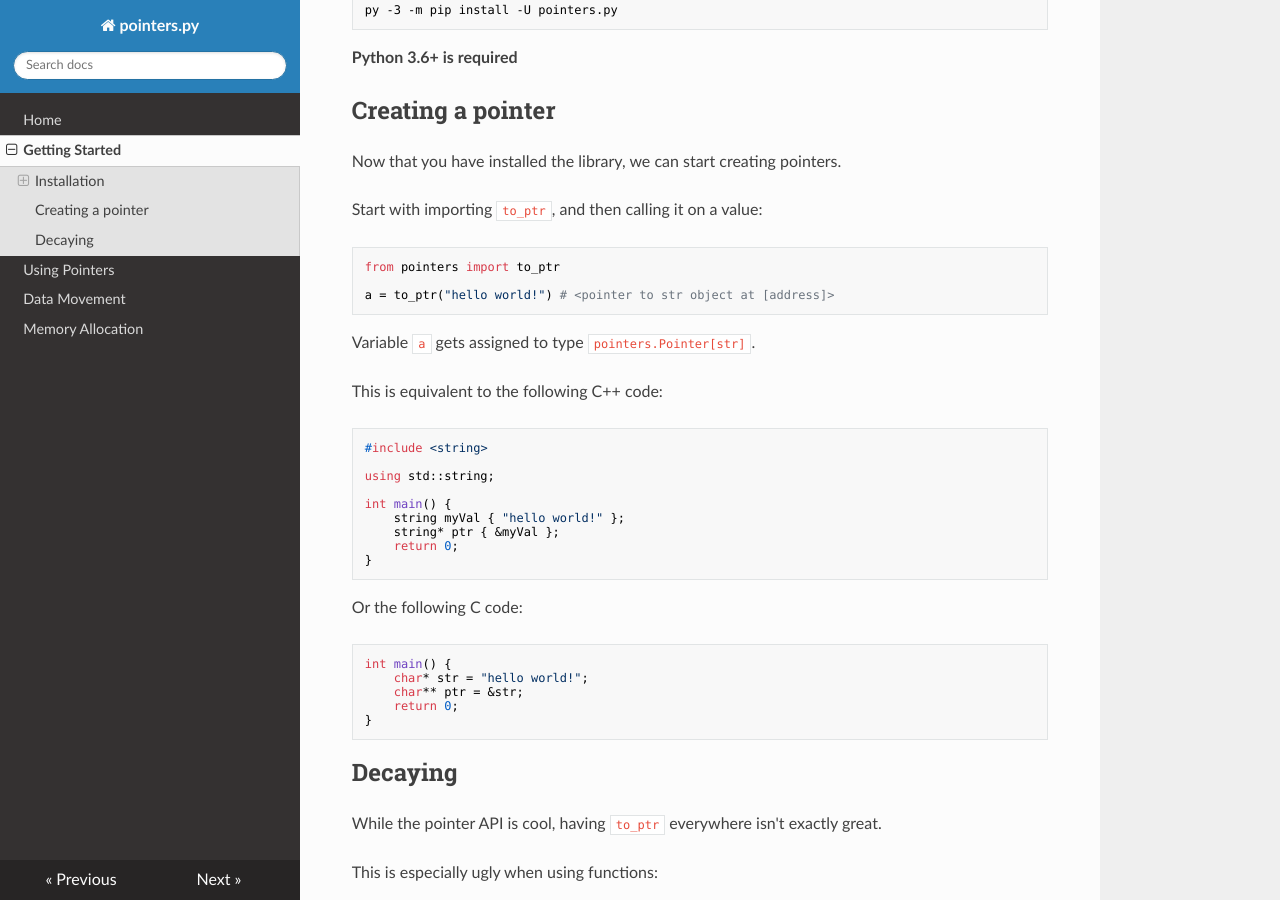
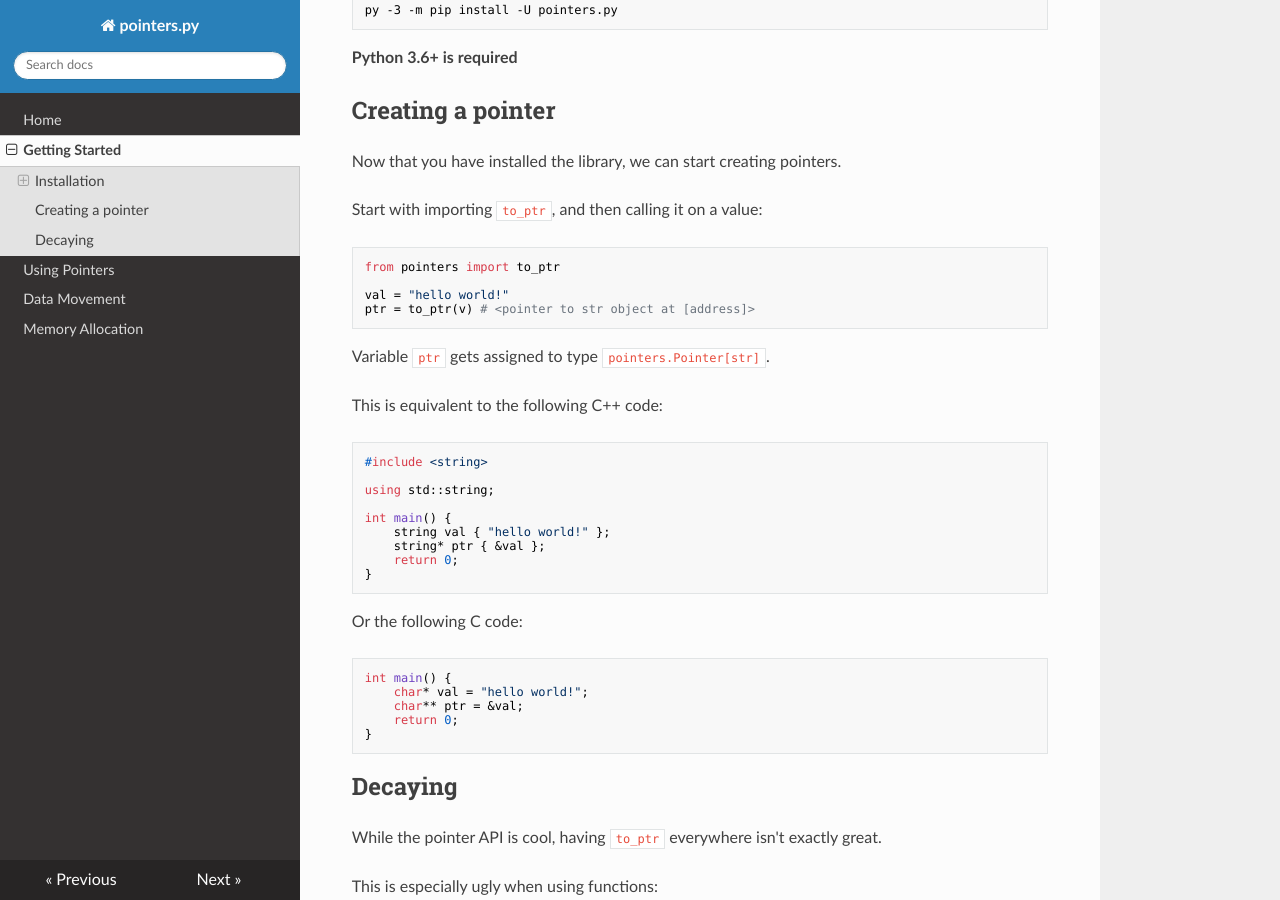
Before and after one commit to ZeroIntensity/pointers.py, an MkDocs documentation site: the page built from docs/getting_started.md, in a window 1280 px wide and 900 px high, scrolled down 430 px. Built offline with MkDocs 1.6.1, drawn with Linux system fonts in a browser that asks for light colours; nearby versions of some CDN libraries.

Commit message:
Improve naming consistence (Creating a pointer)

````diff
--- a/docs/getting_started.md
+++ b/docs/getting_started.md
@@ -27,10 +27,11 @@ Start with importing `to_ptr`, and then calling it on a value:
 ```py
 from pointers import to_ptr
 
-a = to_ptr("hello world!") # <pointer to str object at [address]>
+val = "hello world!"
+ptr = to_ptr(v) # <pointer to str object at [address]>
 ```
 
-Variable `a` gets assigned to type `pointers.Pointer[str]`.
+Variable `ptr` gets assigned to type `pointers.Pointer[str]`.
 
 This is equivalent to the following C++ code:
 
@@ -40,8 +41,8 @@ This is equivalent to the following C++ code:
 using std::string;
 
 int main() {
-    string myVal { "hello world!" };
-    string* ptr { &myVal };
+    string val { "hello world!" };
+    string* ptr { &val };
     return 0;
 }
 ```
@@ -50,8 +51,8 @@ Or the following C code:
 
 ```c
 int main() {
-    char* str = "hello world!";
-    char** ptr = &str;
+    char* val = "hello world!";
+    char** ptr = &val;
     return 0;
 }
 ```
````
